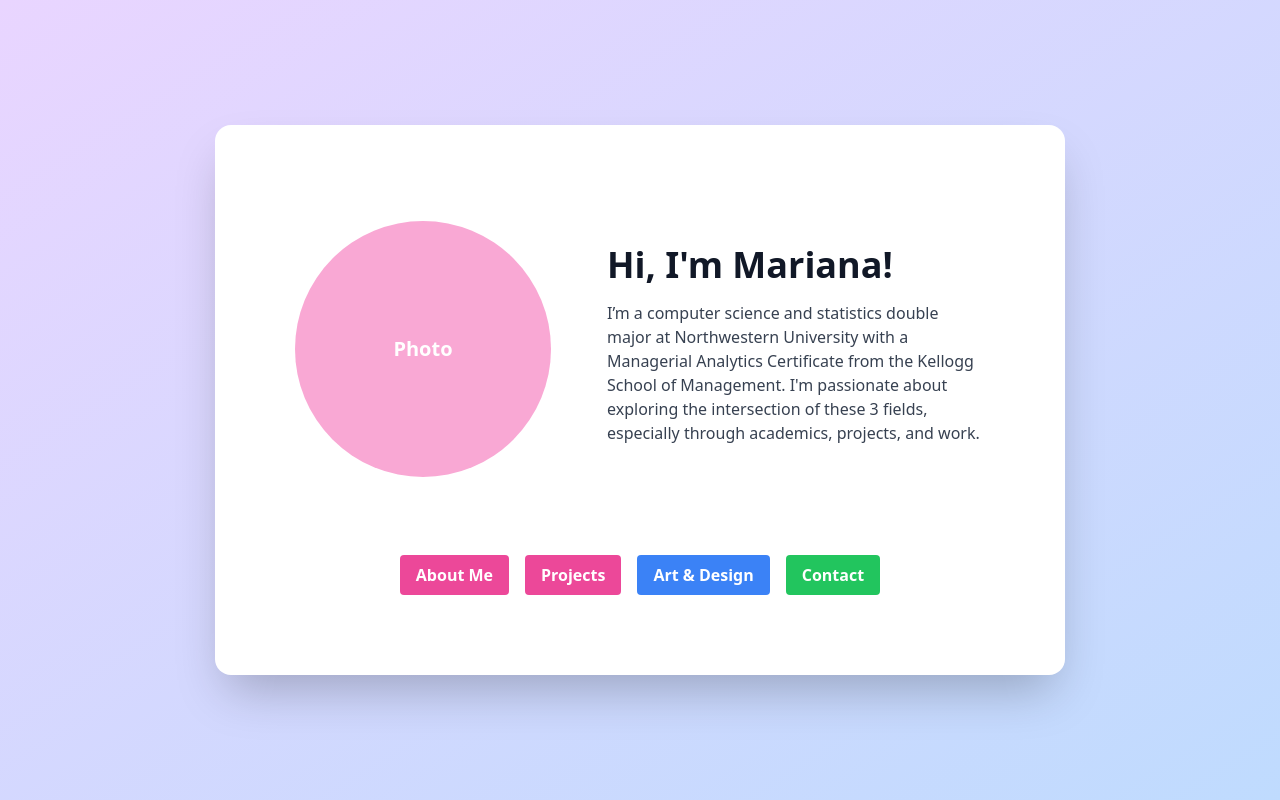
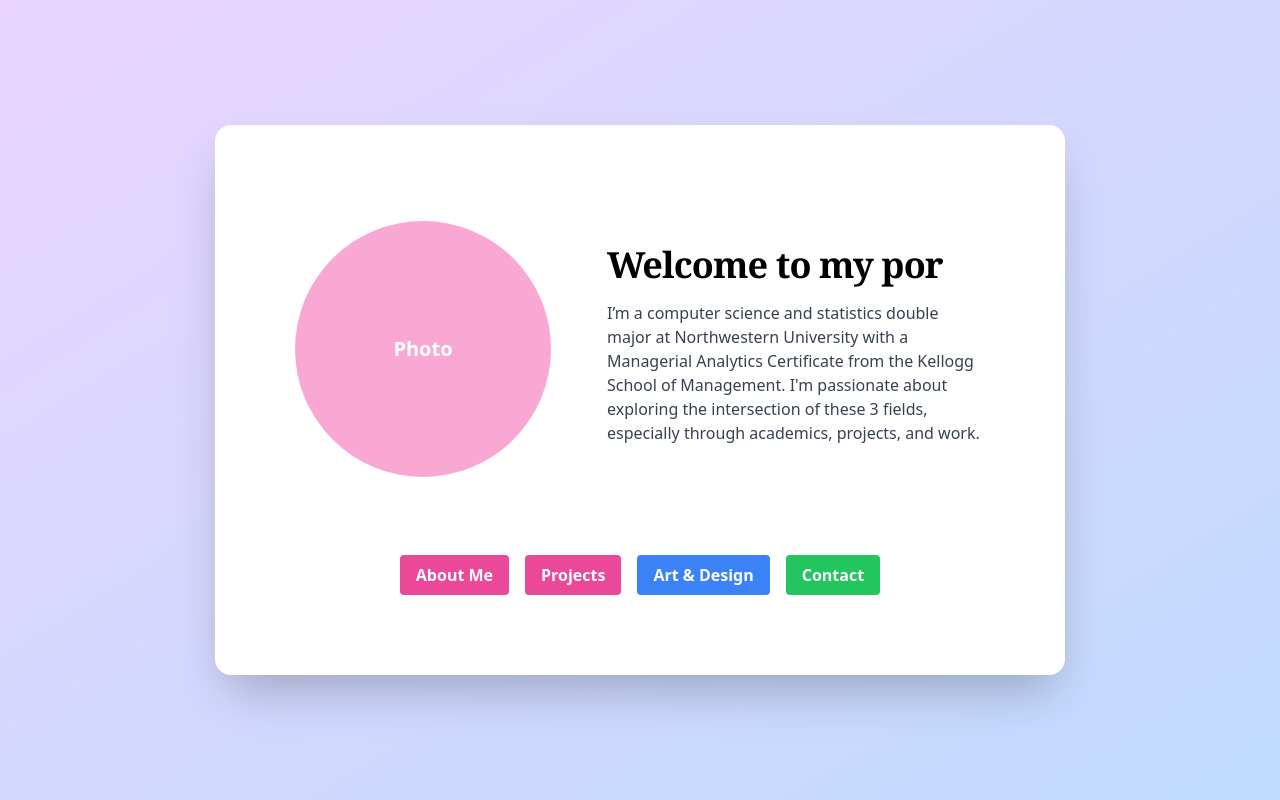
Before and after one commit to Mariana-Ma/mariana-portfolio, a React (Vite) app: page / in a window 1280 px wide. Built offline with nearby package versions, Linux system fonts and the light colour scheme.

Commit message:
Update page formatting and About Me page content

```diff
--- a/package.json
+++ b/package.json
@@ -10,6 +10,7 @@
     "preview": "vite preview"
   },
   "dependencies": {
+    "gsap": "^3.13.0",
     "react": "^19.1.1",
     "react-dom": "^19.1.1",
     "react-router-dom": "^7.9.1"
--- a/src/App.css
+++ b/src/App.css
@@ -1,6 +1,6 @@
 #root {
   max-width: 1280px;
-  margin: 0 auto;
+  margin: 0;
   padding: 0;
   text-align: center;
 }
--- a/src/App.jsx
+++ b/src/App.jsx
@@ -1,5 +1,6 @@
 
 import { BrowserRouter as Router, Routes, Route, Link } from 'react-router-dom';
+import TextType from './components/TextType';
 import AboutMe from './pages/AboutMe.jsx';
 import Projects from './pages/Projects.jsx';
 import Art from './pages/Art.jsx';
@@ -29,9 +30,15 @@ function App() {
 
                   {/* Text */}
                   <div className="text-left flex-1">
-                    <h1 className="text-4xl font-bold mt-10 mb-4 ml-8 text-gray-900">
-                      Hi, I'm Mariana!
-                    </h1>
+                    <TextType
+                      text={["Hi, I'm Mariana,", "Welcome to my portfolio!"]}
+                      typingSpeed={75}
+                      pauseDuration={2500}
+                      showCursor={true}
+                      cursorCharacter="|"
+                      className = "text-4xl font-bold mt-10 mb-4 ml-8 font-serif"
+                      textColors={["black"]}
+                    />
                     <p className="ml-8 text-gray-700">
                       I’m a computer science and statistics double major at Northwestern University with a Managerial Analytics Certificate from
                       the Kellogg School of Management. I'm passionate about exploring the intersection of these 3 fields, especially through
--- a/src/components/PopupWrapper.jsx
+++ b/src/components/PopupWrapper.jsx
@@ -3,13 +3,12 @@ export default function PopupWrapper({ children, backgroundClass = "bg-gradient-
   return (
     <div className="w-screen h-screen overflow-hidden relative">
       {/* Full-screen background */}
-        <div className="absolute inset-0 bg-gradient-to-b from-purple-200 to-blue-200"></div>
+      <div className={`absolute inset-0 ${backgroundClass}`}></div>
 
       {/* Popup container */}
       <div className="relative flex justify-center items-center w-full h-full">
-          <div className="relative z-10 bg-white rounded-2xl shadow-2xl p-20 w-[850px] h-[550px] flex flex-col justify-between">
-            <h1 className="text-2xl font-bold">Welcome!</h1>
-            <p>This is the popup content.</p>
+        <div className="relative z-10 bg-white rounded-2xl shadow-2xl p-10 w-[850px] h-[550px] flex flex-col justify-between overflow-y-auto mt-6">
+          {children} {/* <-- This is where page-specific content goes */}
         </div>
       </div>
     </div>
--- /dev/null
+++ b/src/components/TextType.jsx
@@ -0,0 +1,173 @@
+'use client';
+
+import { useEffect, useRef, useState, createElement, useMemo, useCallback } from 'react';
+import { gsap } from 'gsap';
+
+const TextType = ({
+  text,
+  as: Component = 'div',
+  typingSpeed = 50,
+  initialDelay = 0,
+  pauseDuration = 2000,
+  deletingSpeed = 30,
+  loop = true,
+  className = '',
+  showCursor = true,
+  hideCursorWhileTyping = false,
+  cursorCharacter = '|',
+  cursorClassName = '',
+  cursorBlinkDuration = 0.5,
+  textColors = [],
+  variableSpeed,
+  onSentenceComplete,
+  startOnVisible = false,
+  reverseMode = false,
+  ...props
+}) => {
+  const [displayedText, setDisplayedText] = useState('');
+  const [currentCharIndex, setCurrentCharIndex] = useState(0);
+  const [isDeleting, setIsDeleting] = useState(false);
+  const [currentTextIndex, setCurrentTextIndex] = useState(0);
+  const [isVisible, setIsVisible] = useState(!startOnVisible);
+  const cursorRef = useRef(null);
+  const containerRef = useRef(null);
+
+  const textArray = useMemo(() => (Array.isArray(text) ? text : [text]), [text]);
+
+  const getRandomSpeed = useCallback(() => {
+    if (!variableSpeed) return typingSpeed;
+    const { min, max } = variableSpeed;
+    return Math.random() * (max - min) + min;
+  }, [variableSpeed, typingSpeed]);
+
+  const getCurrentTextColor = () => {
+    if (textColors.length === 0) return '#ffffff';
+    return textColors[currentTextIndex % textColors.length];
+  };
+
+  useEffect(() => {
+    if (!startOnVisible || !containerRef.current) return;
+
+    const observer = new IntersectionObserver(
+      entries => {
+        entries.forEach(entry => {
+          if (entry.isIntersecting) {
+            setIsVisible(true);
+          }
+        });
+      },
+      { threshold: 0.1 }
+    );
+
+    observer.observe(containerRef.current);
+    return () => observer.disconnect();
+  }, [startOnVisible]);
+
+  useEffect(() => {
+    if (showCursor && cursorRef.current) {
+      gsap.set(cursorRef.current, { opacity: 1 });
+      gsap.to(cursorRef.current, {
+        opacity: 0,
+        duration: cursorBlinkDuration,
+        repeat: -1,
+        yoyo: true,
+        ease: 'power2.inOut'
+      });
+    }
+  }, [showCursor, cursorBlinkDuration]);
+
+  useEffect(() => {
+    if (!isVisible) return;
+
+    let timeout;
+
+    const currentText = textArray[currentTextIndex];
+    const processedText = reverseMode ? currentText.split('').reverse().join('') : currentText;
+
+    const executeTypingAnimation = () => {
+      if (isDeleting) {
+        if (displayedText === '') {
+          setIsDeleting(false);
+          if (currentTextIndex === textArray.length - 1 && !loop) {
+            return;
+          }
+
+          if (onSentenceComplete) {
+            onSentenceComplete(textArray[currentTextIndex], currentTextIndex);
+          }
+
+          setCurrentTextIndex(prev => (prev + 1) % textArray.length);
+          setCurrentCharIndex(0);
+          timeout = setTimeout(() => {}, pauseDuration);
+        } else {
+          timeout = setTimeout(() => {
+            setDisplayedText(prev => prev.slice(0, -1));
+          }, deletingSpeed);
+        }
+      } else {
+        if (currentCharIndex < processedText.length) {
+          timeout = setTimeout(
+            () => {
+              setDisplayedText(prev => prev + processedText[currentCharIndex]);
+              setCurrentCharIndex(prev => prev + 1);
+            },
+            variableSpeed ? getRandomSpeed() : typingSpeed
+          );
+        } else if (textArray.length > 1) {
+          timeout = setTimeout(() => {
+            setIsDeleting(true);
+          }, pauseDuration);
+        }
+      }
+    };
+
+    if (currentCharIndex === 0 && !isDeleting && displayedText === '') {
+      timeout = setTimeout(executeTypingAnimation, initialDelay);
+    } else {
+      executeTypingAnimation();
+    }
+
+    return () => clearTimeout(timeout);
+    // eslint-disable-next-line react-hooks/exhaustive-deps
+  }, [
+    currentCharIndex,
+    displayedText,
+    isDeleting,
+    typingSpeed,
+    deletingSpeed,
+    pauseDuration,
+    textArray,
+    currentTextIndex,
+    loop,
+    initialDelay,
+    isVisible,
+    reverseMode,
+    variableSpeed,
+    onSentenceComplete
+  ]);
+
+  const shouldHideCursor =
+    hideCursorWhileTyping && (currentCharIndex < textArray[currentTextIndex].length || isDeleting);
+
+  return createElement(
+    Component,
+    {
+      ref: containerRef,
+      className: `inline-block whitespace-pre-wrap tracking-tight ${className}`,
+      ...props
+    },
+    <span className="inline" style={{ color: getCurrentTextColor() }}>
+      {displayedText}
+    </span>,
+    showCursor && (
+      <span
+        ref={cursorRef}
+        className={`ml-1 inline-block opacity-100 ${shouldHideCursor ? 'hidden' : ''} ${cursorClassName}`}
+      >
+        {cursorCharacter}
+      </span>
+    )
+  );
+};
+
+export default TextType;
--- a/src/pages/Art.jsx
+++ b/src/pages/Art.jsx
@@ -1,9 +1,42 @@
 import PopupWrapper from "../components/PopupWrapper";
 
 export default function Art() {
-    return (
-      <PopupWrapper>
-        <div className="p-10 text-center">About Me Page (Placeholder)</div>;
-      </PopupWrapper>
-    )
-  }
+  return (
+    <PopupWrapper>
+      <div className="p-10">
+        {/* Title */}
+        <h1 className="text-3xl font-bold text-center mb-6">About Me</h1>
+
+        {/* Education Section */}
+        <div className="mb-8">
+          <h2 className="text-2xl font-semibold mb-3">Education</h2>
+          <ul className="list-disc list-inside space-y-2 text-lg">
+            <li>Northwestern University – B.S. in Computer Science & Statistics (Expected 2027)</li>
+            <li>Relevant Coursework: Data Structures, Machine Learning, Probability & Statistics</li>
+          </ul>
+        </div>
+
+        {/* Work Experience Section */}
+        <div className="mb-8">
+          <h2 className="text-2xl font-semibold mb-3">Work Experience</h2>
+          <ul className="list-disc list-inside space-y-2 text-lg">
+            <li>GNY – VP of Data Science, leading pricing modeling efforts</li>
+            <li>Plymouth Rock Assurance – Data Science Intern (Summer 2024)</li>
+            <li>Liberty Mutual – 17 years of leadership experience in data and analytics</li>
+          </ul>
+        </div>
+
+        {/* Skills Section */}
+        <div className="mb-8">
+          <h2 className="text-2xl font-semibold mb-3">Skills</h2>
+          <ul className="list-disc list-inside space-y-2 text-lg">
+            <li>Python, R, SQL</li>
+            <li>Machine Learning and Predictive Modeling</li>
+            <li>Data Visualization (Tableau, Matplotlib, Seaborn)</li>
+            <li>Git/GitHub, AWS SageMaker</li>
+          </ul>
+        </div>
+      </div>
+    </PopupWrapper>
+  );
+}
```
Also changed, not shown: src/pages/AboutMe.jsx (+65 -7 lines), 1 other file (tests, documents, lock files or other folders). Lines whose indentation alone changed are shown as unchanged.
